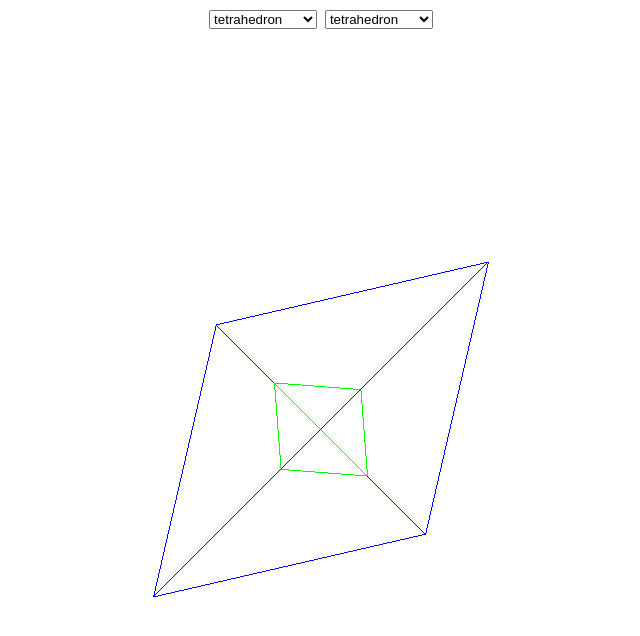
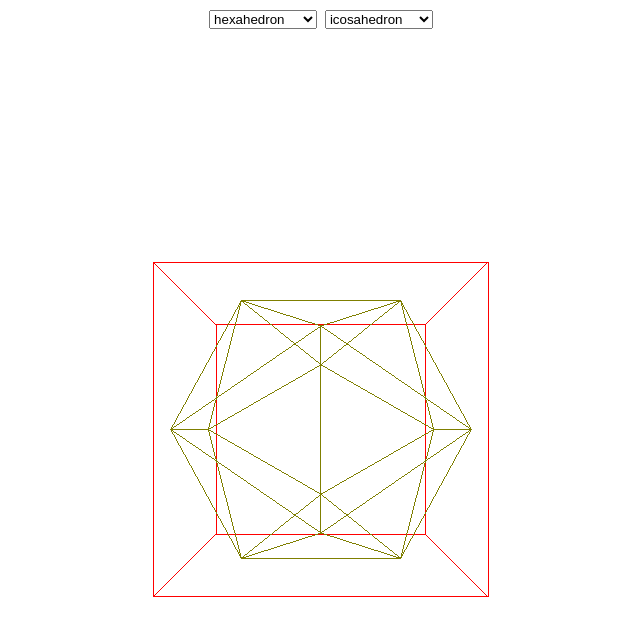
Before and after one commit to oxbits/oxbits.github.io, a plain HTML site: page platonix/index.html in a window 1280 px wide. Shown: the whole page, without its empty margins (319-959 px from the left). Drawn offline with Linux system fonts and the light colour scheme.

Commit message:
change default selections

```diff
--- a/platonix/index.html
+++ b/platonix/index.html
@@ -25,19 +25,19 @@
 			<div id="selectors">
 				<select id="select_0" onchange="combo()">
 					<option value="0">none</option>
-					<option value="4" selected>tetrahedron</option>
-					<option value="6">hexahedron</option>
+					<option value="4">tetrahedron</option>
+					<option value="6" selected>hexahedron</option>
 					<option value="8">octahedron</option>
 					<option value="12">dodecahedron</option>
 					<option value="20">icosahedron</option>
 				</select>
 				<select id="select_1" onchange="combo()">
 					<option value="0">none</option>
-					<option value="4" selected>tetrahedron</option>
+					<option value="4">tetrahedron</option>
 					<option value="6">hexahedron</option>
 					<option value="8">octahedron</option>
 					<option value="12">dodecahedron</option>
-					<option value="20">icosahedron</option>
+					<option value="20" selected>icosahedron</option>
 				</select>
 			</div>
 		</div>
```
